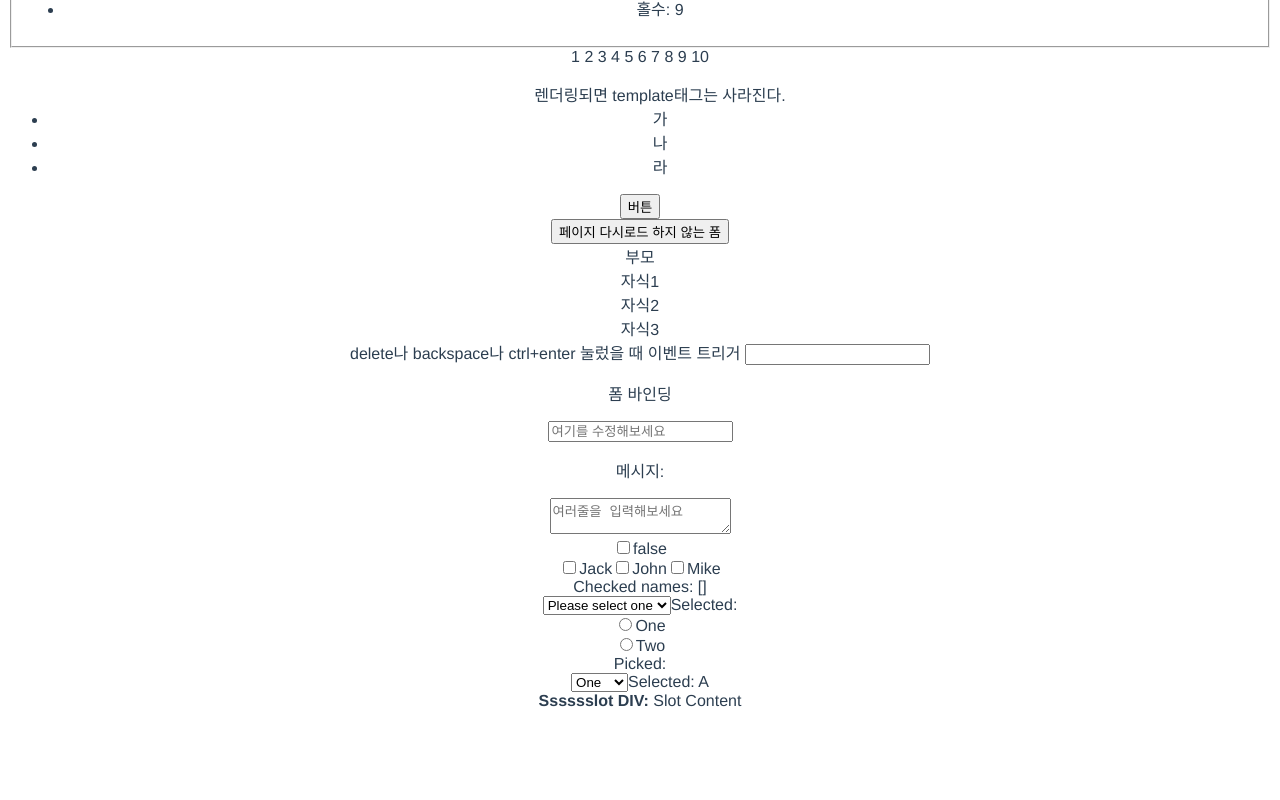
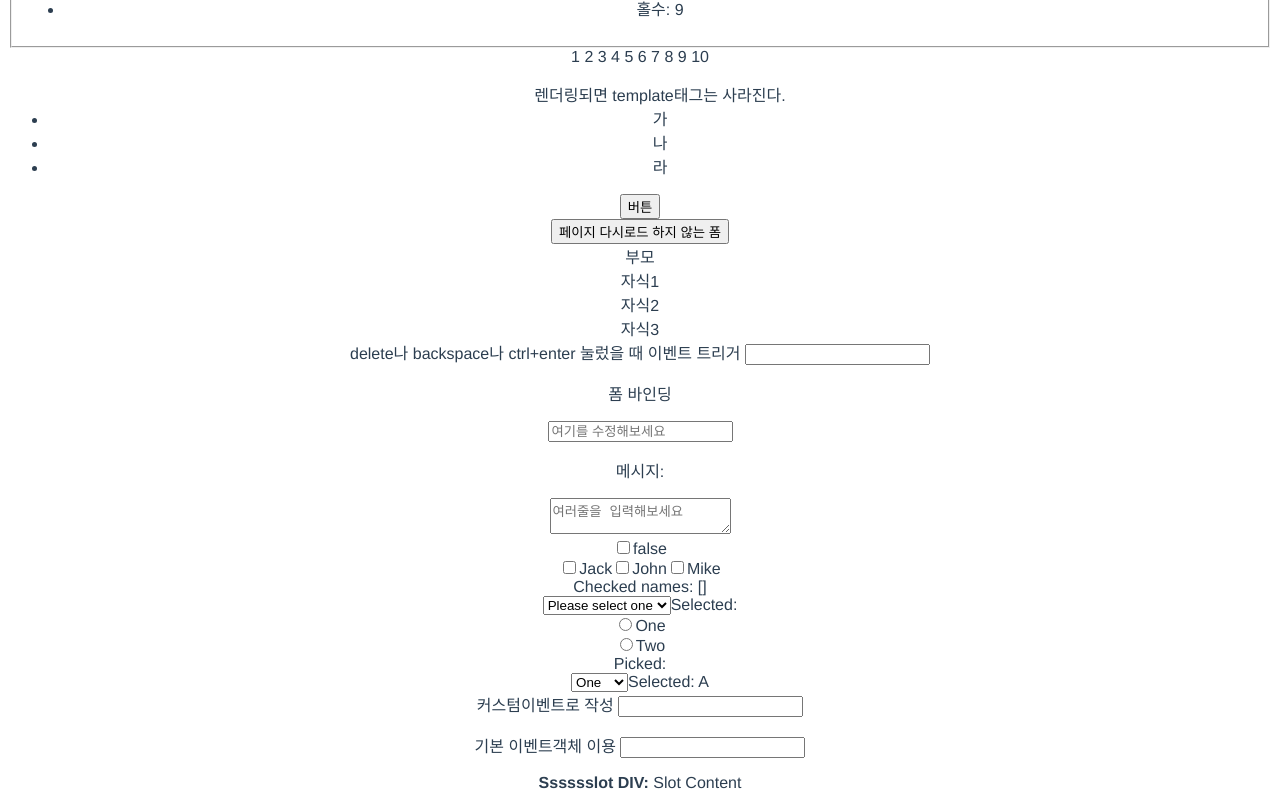
Before and after one commit to Theeea/Vue, a Vue app: page / in a window 1280 px wide. Shown: the part 1698-2498 px from the top of the page. Before the commit the page ends 2416 px from the top, so only its background shows below. Built offline with nearby package versions, Linux system fonts and the light colour scheme.

Commit message:
added Component

```diff
--- a/src/components/ComponentsBascis.vue
+++ b/src/components/ComponentsBascis.vue
@@ -1,9 +1,18 @@
 <script setup>
+import {ref, onMounted, computed} from 'vue'
+
 import Slot from "./sub/Slot.vue";
+import BaseInput from "./sub/BaseInput.vue";
 
+const input1 = ref('');
+const input2 = ref('');
 </script>
 
 <template>
+  커스텀이벤트로 작성 <base-input @custom="input1 = $event"></base-input>
+  <p>{{ input1 }}</p>
+  기본 이벤트객체 이용 <input :value="input2" @input="input2 = $event.target.value">
+  <p>{{ input2 }}</p>
   <Slot>
     Slot Content
   </Slot>
--- /dev/null
+++ b/src/components/sub/BaseInput.vue
@@ -0,0 +1,14 @@
+<script setup>
+const emit = defineEmits(['custom']);
+function input({
+    target: {value: text} }) {
+    emit('custom', text)
+               }
+</script>
+
+<template>
+  <input type="text" @input="input"/>
+</template>
+
+<style scoped>
+</style>
```
